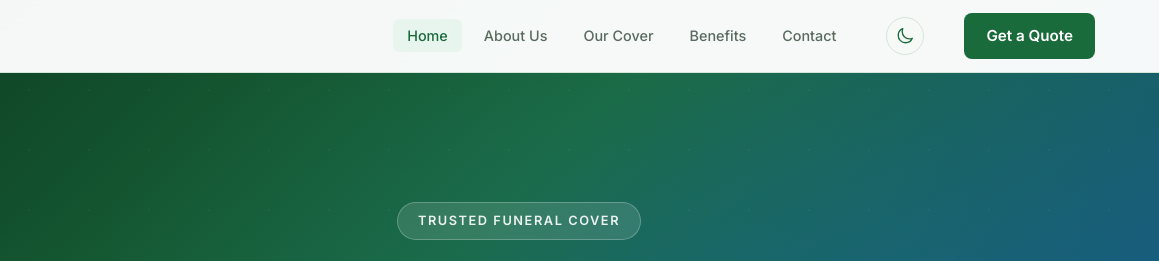
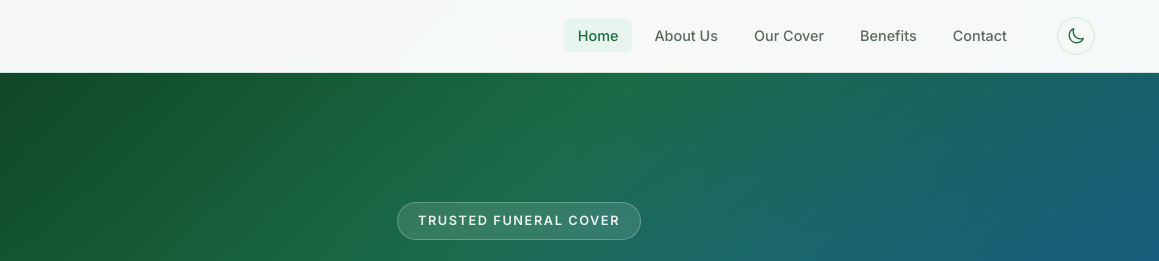
Before and after one commit to johnnydeeper1978-King/uncedolwethu-funeral-services, a plain HTML site: page index.html in a window 1280 px wide. Shown: the top 261 px of the page, 121-1280 px from the left. Drawn offline with nearby package versions, Linux system fonts and the light colour scheme.

Commit message:
Remove Get a Quote button from navbar on all screen sizes
Co-Authored-By: Claude Sonnet 4.6 <noreply@anthropic.com>

```diff
--- a/index.html
+++ b/index.html
@@ -47,7 +47,6 @@
       <li><a href="#cover">Our Cover</a></li>
       <li><a href="#benefits">Benefits</a></li>
       <li><a href="#contact">Contact</a></li>
-      <li class="nav-quote-mobile"><a href="https://wa.me/27833534318" target="_blank" rel="noopener" class="btn btn-green btn-full">Get a Quote</a></li>
     </ul>
     <button class="theme-toggle" id="themeToggle" aria-label="Toggle dark mode" title="Toggle dark / light mode">
       <!-- Moon (shown in light mode → click to go dark) -->
@@ -55,7 +54,6 @@
       <!-- Sun (shown in dark mode → click to go light) -->
       <svg class="icon-sun" xmlns="http://www.w3.org/2000/svg" fill="none" viewBox="0 0 24 24" stroke-width="1.8" stroke="currentColor"><path stroke-linecap="round" stroke-linejoin="round" d="M12 3v2.25m6.364.386-1.591 1.591M21 12h-2.25m-.386 6.364-1.591-1.591M12 18.75V21m-4.773-4.227-1.591 1.591M5.25 12H3m4.227-4.773L5.636 5.636M15.75 12a3.75 3.75 0 1 1-7.5 0 3.75 3.75 0 0 1 7.5 0Z" /></svg>
     </button>
-    <a href="https://wa.me/27833534318" target="_blank" rel="noopener" class="btn btn-green nav-cta">Get a Quote</a>
   </div>
 </nav>
 
```
